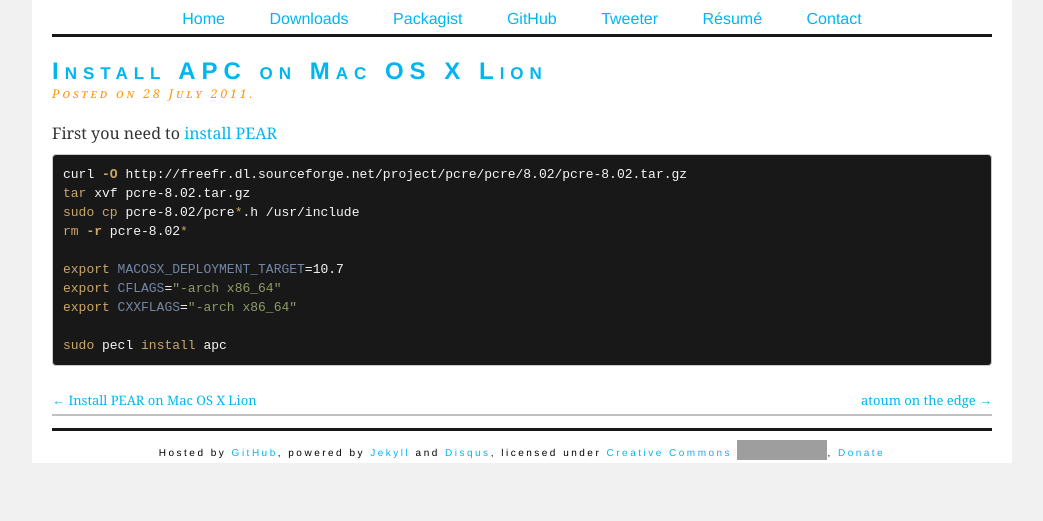
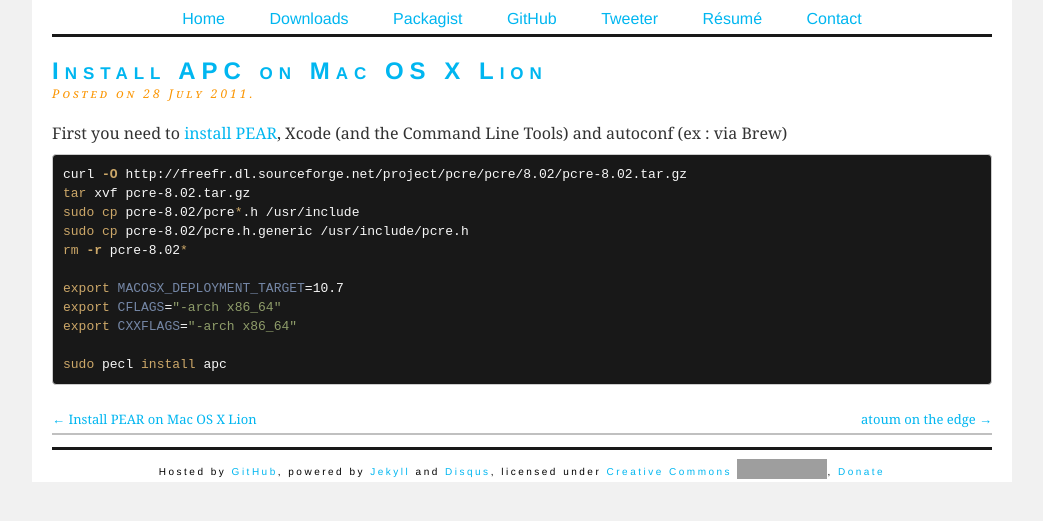
Before and after one commit to stealth35/stealth35.github.com, a Jekyll site: the page built from _posts/2011-07-28-install-apc-on-osx-lion.html, in a window 1280 px wide. Shown: the top 521 px of the page, without its empty margins (118-1161 px from the left). Built offline with Jekyll 4.4.1, drawn with Linux system fonts in a browser that asks for light colours; comment, search, counter and statistics services are not loaded; grey boxes are pictures that could not be loaded.

Commit message:
fix install

```diff
--- a/_posts/2011-07-28-install-apc-on-osx-lion.html
+++ b/_posts/2011-07-28-install-apc-on-osx-lion.html
@@ -3,12 +3,13 @@
 title: Install APC on Mac OS X Lion
 ---
 
-First you need to <a href="/2011/07/27/install-pear-on-osx-lion.html">install PEAR</a>
+First you need to <a href="/2011/07/27/install-pear-on-osx-lion.html">install PEAR</a>, Xcode (and the Command Line Tools) and autoconf (ex : via Brew)
 
 {% highlight bash %}
 curl -O http://freefr.dl.sourceforge.net/project/pcre/pcre/8.02/pcre-8.02.tar.gz
 tar xvf pcre-8.02.tar.gz
 sudo cp pcre-8.02/pcre*.h /usr/include
+sudo cp pcre-8.02/pcre.h.generic /usr/include/pcre.h
 rm -r pcre-8.02*
 
 export MACOSX_DEPLOYMENT_TARGET=10.7
```
